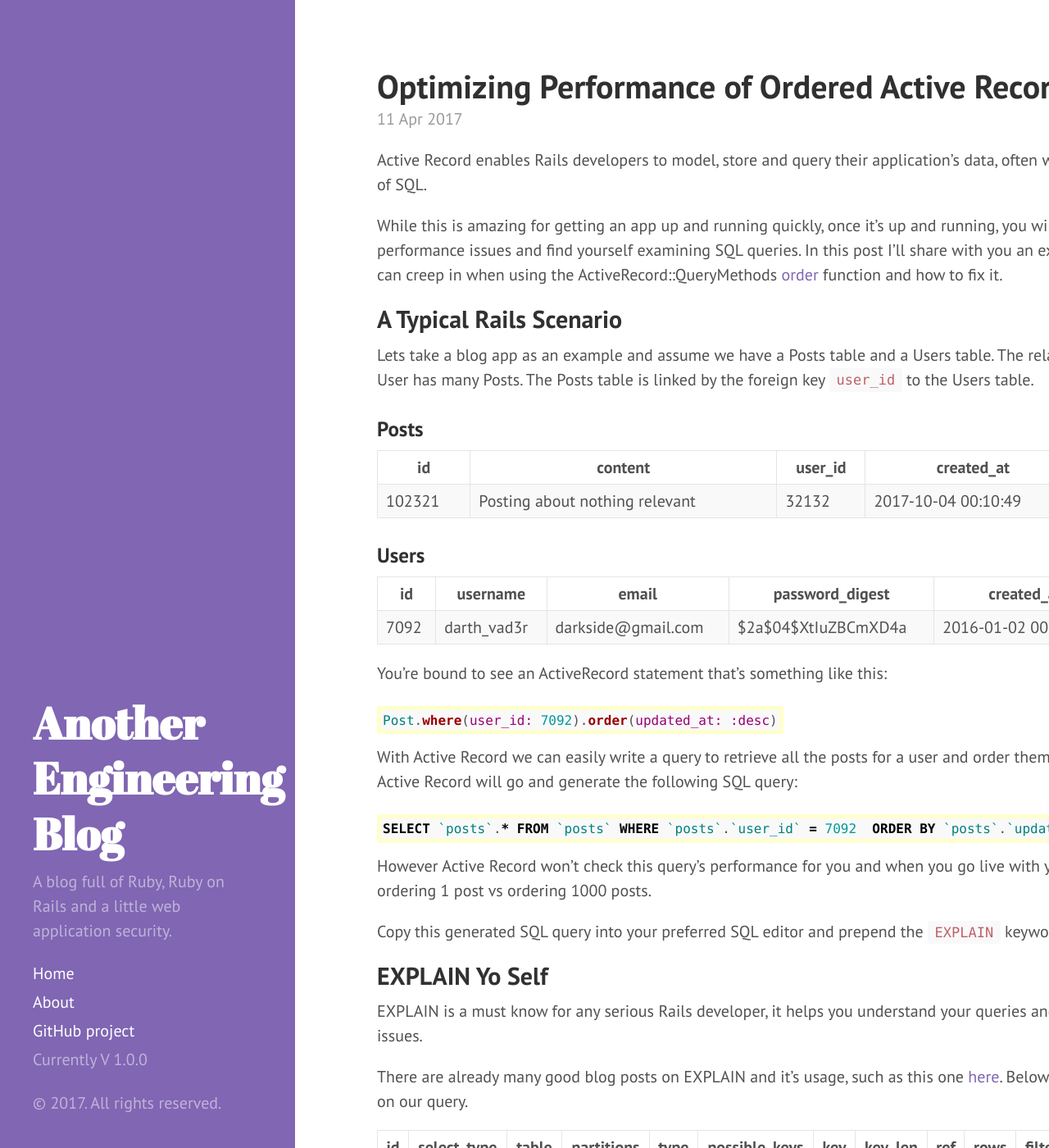
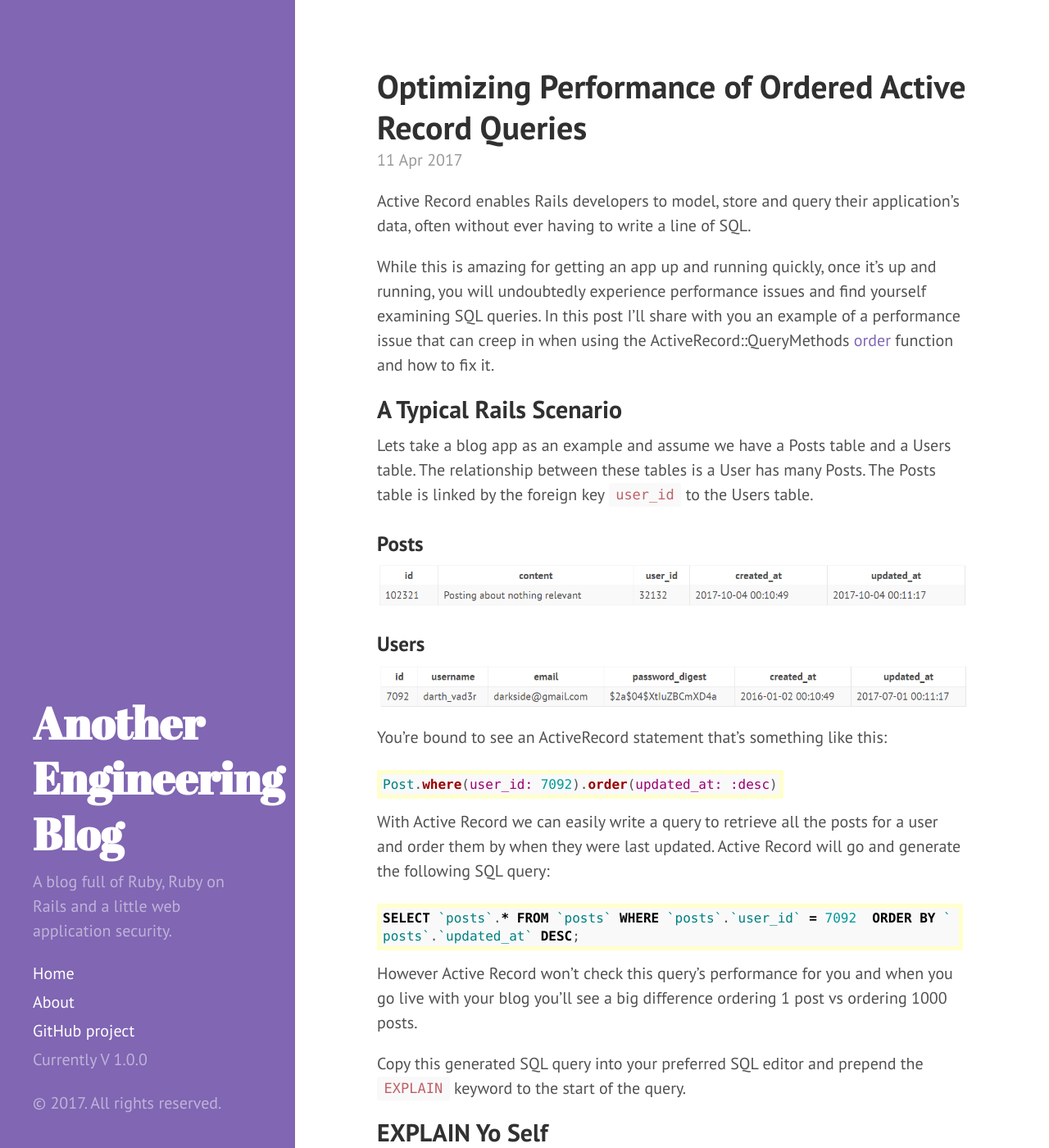
Before and after one commit to WillHennessey/WillHennessey.github.io, a Jekyll site: the page built from _posts/2017-04-11-optimizing-ordered-active-record-queries.md, in a window 1280 px wide and 1400 px high. Shown: the whole window at 82% size. Built offline with Jekyll 4.4.1, drawn with Linux system fonts in a browser that asks for light colours; comment, search, counter and statistics services are not loaded; some of the changed text lies outside the part shown.

Commit message:
Changing tables to images for now to keep pages mobile responsive

```diff
--- a/_posts/2017-04-11-optimizing-ordered-active-record-queries.md
+++ b/_posts/2017-04-11-optimizing-ordered-active-record-queries.md
@@ -19,50 +19,10 @@ The relationship between these tables is a User has many Posts.
 The Posts table is linked by the foreign key `user_id` to the Users table.
 
 ### Posts
-<table>
-  <thead>
-    <tr>
-      <th>id</th>
-      <th>content</th>
-      <th>user_id</th>
-      <th>created_at</th>
-      <th>updated_at</th>
-    </tr>
-  </thead>
-  <tbody>
-    <tr>
-      <td>102321</td>
-      <td>Posting about nothing relevant</td>
-      <td>32132</td>
-      <td>2017-10-04 00:10:49</td>
-      <td>2017-10-04 00:11:17</td>
-    </tr>
-  </tbody>
-</table>
+![Posts table]({{ site.url }}/public/images/Posts_1.png)
 
 ### Users
-<table>
-  <thead>
-    <tr>
-      <th>id</th>
-      <th>username</th>
-      <th>email</th>
-      <th>password_digest</th>
-      <th>created_at</th>
-      <th>updated_at</th>
-    </tr>
-  </thead>
-  <tbody>
-    <tr>
-      <td>7092</td>
-      <td>darth_vad3r</td>
-      <td>darkside@gmail.com</td>
-      <td>$2a$04$XtIuZBCmXD4a</td>
-      <td>2016-01-02 00:10:49</td>
-      <td>2017-07-01 00:11:17</td>
-    </tr>
-  </tbody>
-</table>
+![Users table]({{ site.url }}/public/images/User_2.png)
 
 You're bound to see an ActiveRecord statement that's something like this:
 <div class = "block-code">
@@ -89,40 +49,7 @@ EXPLAIN is a must know for any serious Rails developer, it helps you understand
 There are already many good blog posts on EXPLAIN and it's usage, such as this one [here](https://www.sitepoint.com/using-explain-to-write-better-mysql-queries).
 Below is the output of running EXPLAIN on our query.
 
-<table>
-  <thead>
-    <tr>
-      <th>id</th>
-      <th>select_type</th>
-      <th>table</th>
-      <th>partitions</th>
-      <th>type</th>
-      <th>possible_keys</th>
-      <th>key</th>
-      <th>key_len</th>
-      <th>ref</th>
-      <th>rows</th>
-      <th>filtered</th>
-      <th>Extra</th>
-    </tr>
-  </thead>
-  <tbody>
-    <tr>
-      <td>1</td>
-      <td>SIMPLE</td>
-      <td>posts</td>
-      <td></td>
-      <td>ALL</td>
-      <td></td>
-      <td></td>
-      <td></td>
-      <td></td>
-      <td>4</td>
-      <td>25.00</td>
-      <td>Using where; Using filesort</td>
-    </tr>
-  </tbody>
-</table>
+![Explain Query 1]({{ site.url }}/public/images/explain_1.png)
 
 As you can see this is a terrible query, it is using no indexes and doing a full table scan, luckily there's only 4 rows!
 
@@ -142,40 +69,7 @@ ALTER TABLE posts ADD FOREIGN KEY (user_id) REFERENCES users (id);
 {% endhighlight %}
 </div>
 
-<table>
-  <thead>
-    <tr>
-      <th>id</th>
-      <th>select_type</th>
-      <th>table</th>
-      <th>partitions</th>
-      <th>type</th>
-      <th>possible_keys</th>
-      <th>key</th>
-      <th>key_len</th>
-      <th>ref</th>
-      <th>rows</th>
-      <th>filtered</th>
-      <th>Extra</th>
-    </tr>
-  </thead>
-  <tbody>
-    <tr>
-      <td>1</td>
-      <td>SIMPLE</td>
-      <td>posts</td>
-      <td></td>
-      <td>ref</td>
-      <td>user_id</td>
-      <td>user_id</td>
-      <td>5</td>
-      <td>const</td>
-      <td>1</td>
-      <td>100.00</td>
-      <td>Using index condition; Using filesort</td>
-    </tr>
-  </tbody>
-</table>
+![Explain Query 2]({{ site.url }}/public/images/explain_2.png)
 
 Things are looking a lot better now with the addition of the foreign key constraint.
 If you look in the Extra column you'll notice that there are two statements "Using index" (good) and "Using filesort" (bad).
@@ -212,39 +106,6 @@ ALTER TABLE posts ADD INDEX user_id_updated_at (user_id, updated_at);
 {% endhighlight %}
 </div>
 
-<table>
-  <thead>
-    <tr>
-      <th>id</th>
-      <th>select_type</th>
-      <th>table</th>
-      <th>partitions</th>
-      <th>type</th>
-      <th>possible_keys</th>
-      <th>key</th>
-      <th>key_len</th>
-      <th>ref</th>
-      <th>rows</th>
-      <th>filtered</th>
-      <th>Extra</th>
-    </tr>
-  </thead>
-  <tbody>
-    <tr>
-      <td>1</td>
-      <td>SIMPLE</td>
-      <td>posts</td>
-      <td></td>
-      <td>ref</td>
-      <td>user_id_updated_at</td>
-      <td>user_id_updated_at</td>
-      <td>5</td>
-      <td>const</td>
-      <td>1</td>
-      <td>100.00</td>
-      <td>Using where</td>
-    </tr>
-  </tbody>
-</table>
+![Explain Query 3]({{ site.url }}/public/images/explain_3.png)
 
 Finally we have a query using the new index `user_id_updated_at` and "Using Filesort" is a thing of the past.
--- a/public/css/poole.css
+++ b/public/css/poole.css
@@ -243,15 +243,15 @@ img {
 
 /* Tables */
 table {
+  width: 100%;
   font-size: 1rem;
   margin-bottom: 1rem;
-  width: 100%;
   border: 1px solid #e5e5e5;
   border-collapse: collapse;
 }
 td,
 th {
-  padding: .25rem .5rem;
+  padding: .2rem .5rem;
   border: 1px solid #e5e5e5;
 }
 tbody tr:nth-child(odd) td,
```
Also changed, not shown: public/images/Posts_1.PNG (added), public/images/User_2.PNG (added), public/images/explain_1.PNG (added), public/images/explain_2.PNG (added), public/images/explain_3.PNG (added).
